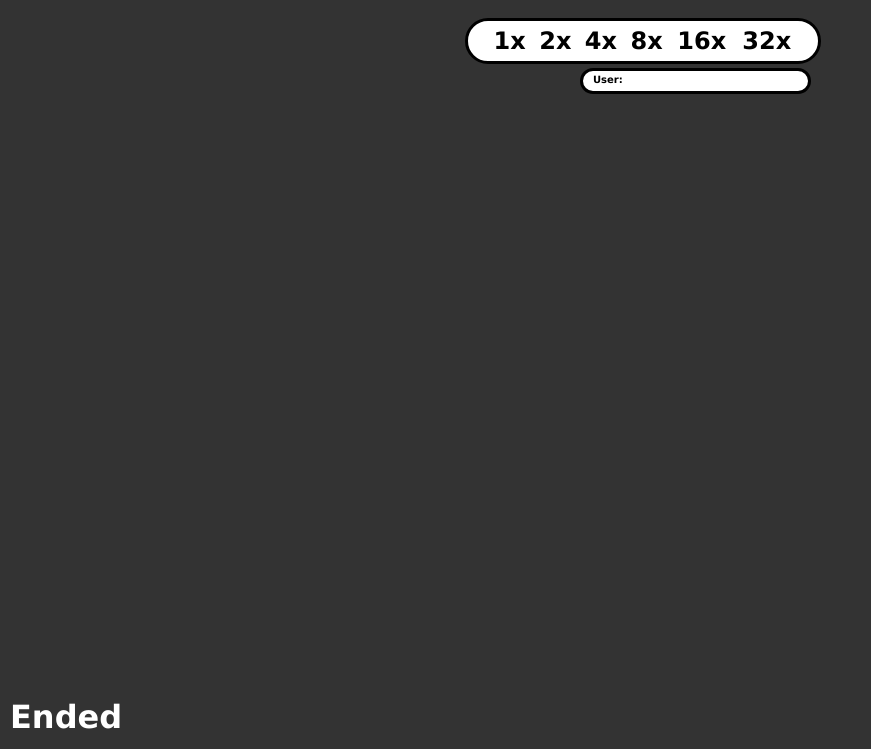
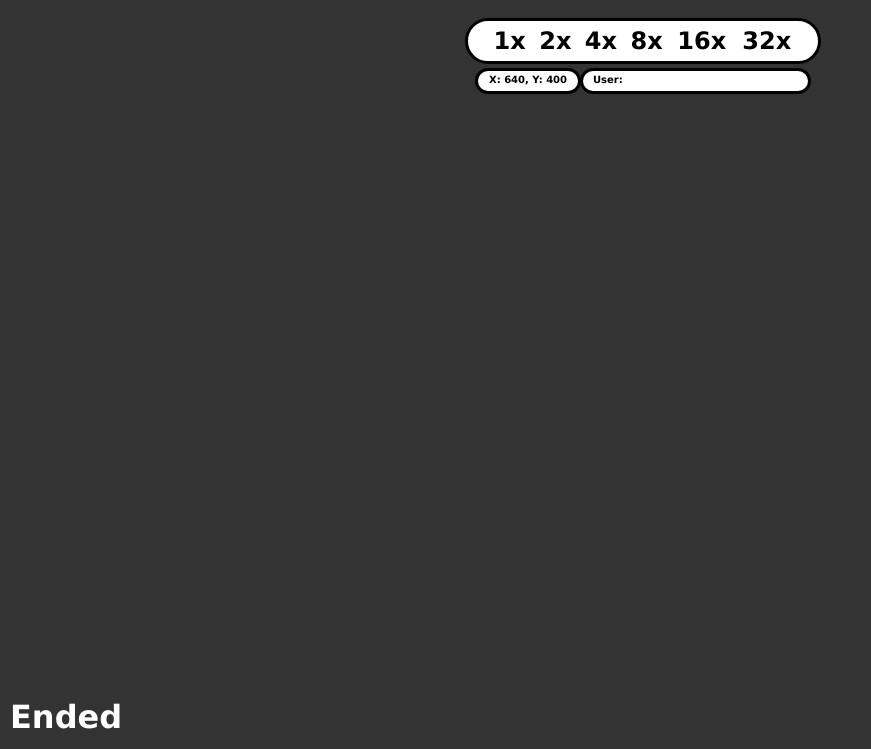
Before and after one commit to Sheppsu/offlinechatbot-site, a Django app: page /place/ in a window 1280 px wide. Shown: the part 52-801 px from the top of the page, without its empty margins (0-871 px from the left). Run offline with Django 4.2, Linux system fonts and the light colour scheme.

Commit message:
fix error + restore coords

```diff
--- a/static/js/canvas.js
+++ b/static/js/canvas.js
@@ -318,7 +318,10 @@ function onPlace(event = null) {
     ws.send("PLACE "+Math.round(pos[0])+" "+Math.round(pos[1])+" "+currentlySelectedColor);
 }
 
-placeButton.onclick = onPlace;
+if (placeButton) {
+	placeButton.onclick = onPlace;
+}
+
 
 if (clearButton) {
     clearButton.onclick = (event) => {
--- a/templates/place/index.html
+++ b/templates/place/index.html
@@ -31,6 +31,10 @@
     </table>
 </div>
 
+<div id="place-pos" class="gui">
+    <h1 id="place-pos-label" class="black label"></h1>
+</div>
+
 <div id="user-label-container" class="gui"><h1 id="user-label" class="black label">User:</h1></div>
 
 <div id="error-container" class="gui" hidden><h1 id="error-label" class="label"></h1></div>
```
